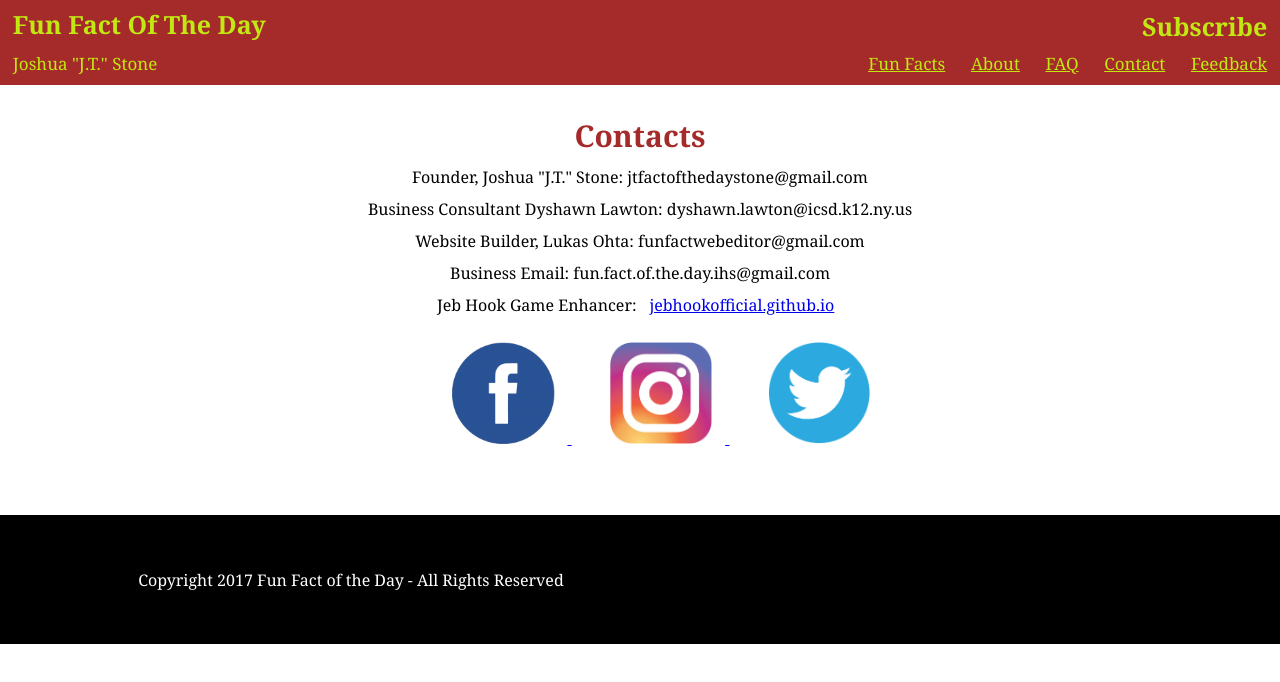
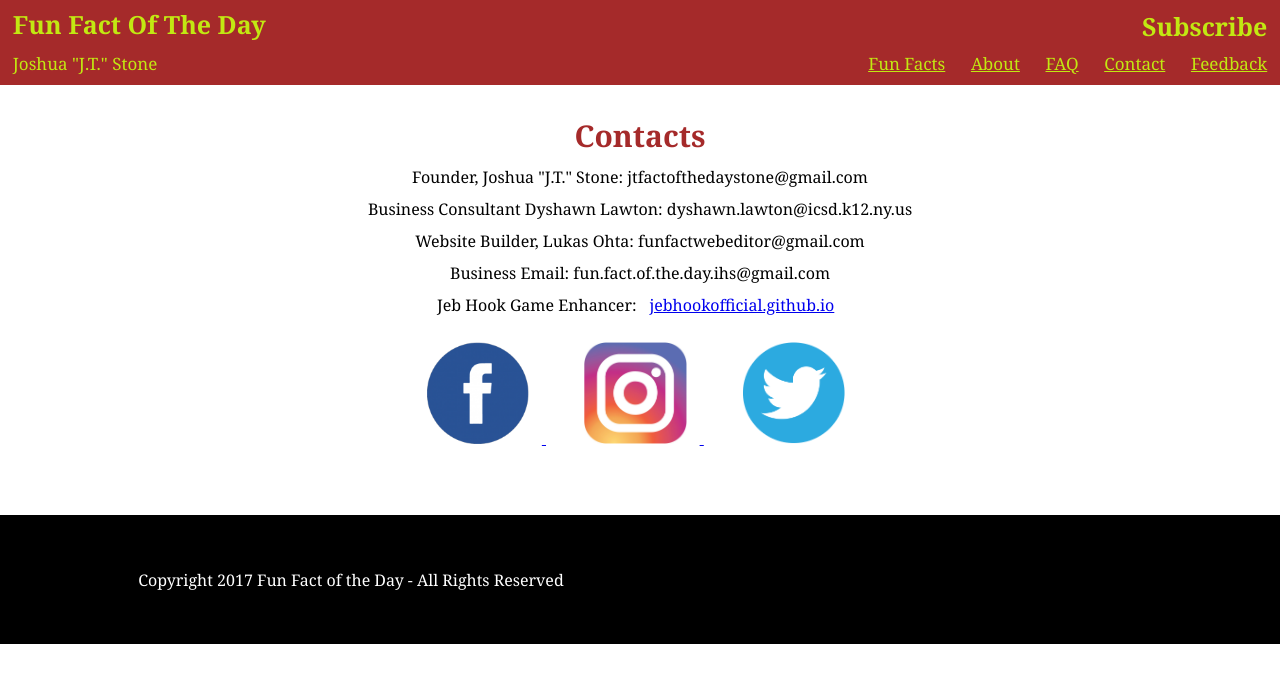
Before and after one commit to FunFactOfTheDay/FunFactOfTheDay.github.io, a plain HTML site: page Contact.html in a window 1280 px wide. Drawn offline with Linux system fonts and the light colour scheme.

Commit message:
aaaaaa v3.0

```diff
--- a/css/style.css
+++ b/css/style.css
@@ -303,7 +303,7 @@ a.nav-link:active
 	display: inline;
 	margin:0;
 	margin-top:2%;
-	margin-left:33.333%;
+	margin-left:31.333%;
 	width:10%;
 	height: auto;
 }
```
